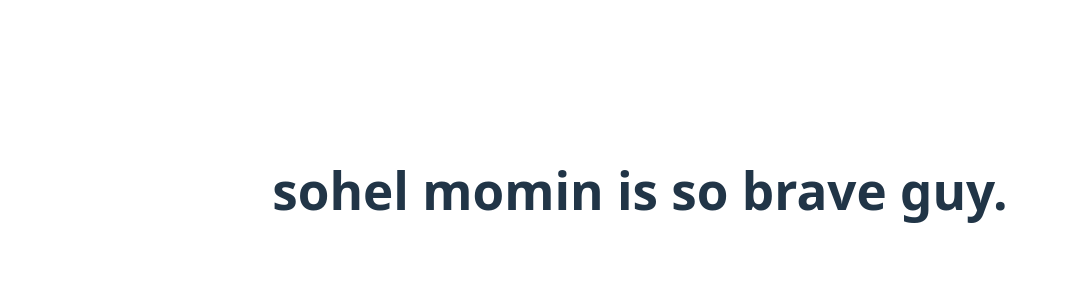
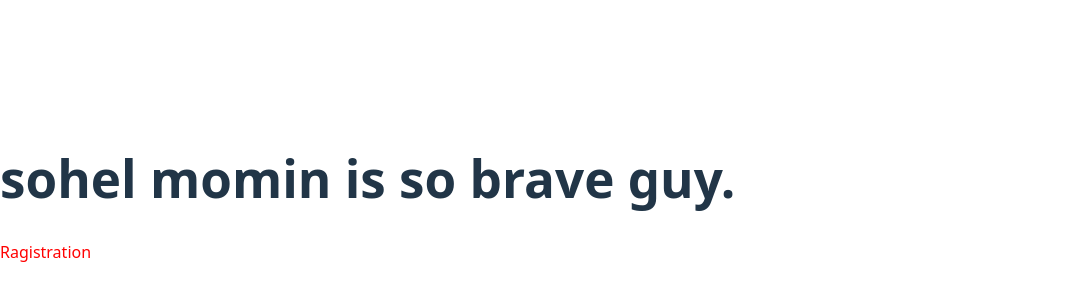
Before and after one commit to sohel730/Book_Management_System_FE, a React (Vite) app: page / in a window 1280 px wide. Shown: the part 210-510 px from the top of the page, without its empty margins (0-1067 px from the left). Built offline with nearby package versions, Linux system fonts and the light colour scheme.

Commit message:
changes regarding registration page pushed

```diff
--- a/src/App.jsx
+++ b/src/App.jsx
@@ -1,14 +1,14 @@
 import { useState } from 'react'
-import reactLogo from './assets/react.svg'
-import viteLogo from '/vite.svg'
-import './App.css'
+import Ragistration from './Components/Ragistrationpage/Ragistration'
+
 
 function App() {
-  const [count, setCount] = useState(0)
+
 
   return (
     <>
      <h1>sohel momin is so brave guy.</h1>
+     < Ragistration/>
     </>
   )
 }
--- /dev/null
+++ b/src/Components/Ragistrationpage/Ragistration.css
@@ -0,0 +1,3 @@
+.b{
+    color: red;
+}
--- /dev/null
+++ b/src/Components/Ragistrationpage/Ragistration.jsx
@@ -0,0 +1,14 @@
+import React from 'react'
+import './Ragistration.css'
+
+
+const Ragistration=()=> {
+  return (
+      <div className='b'>Ragistration</div>
+
+
+
+  )
+}
+
+export default Ragistration
```
